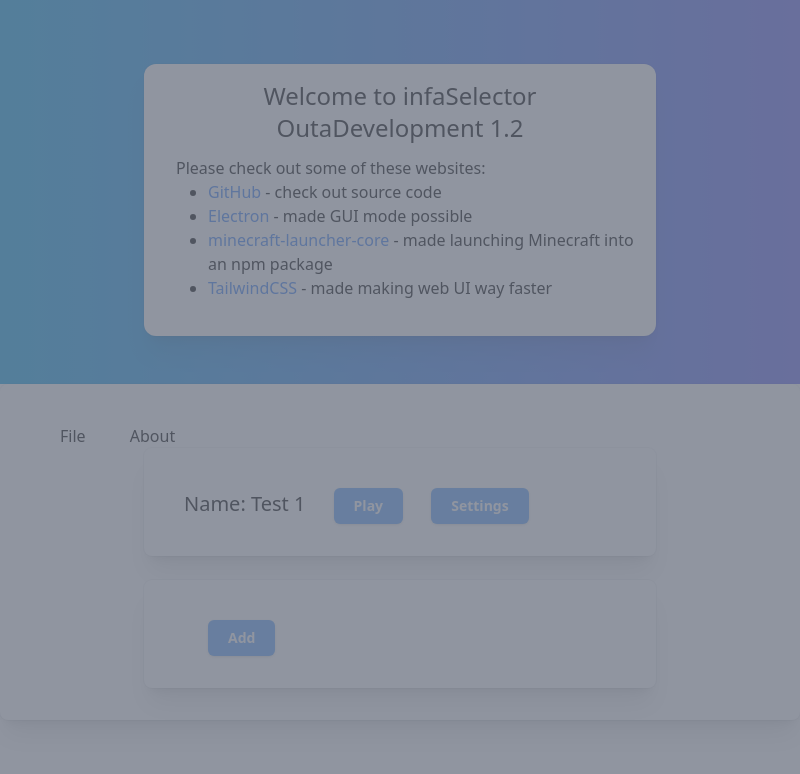
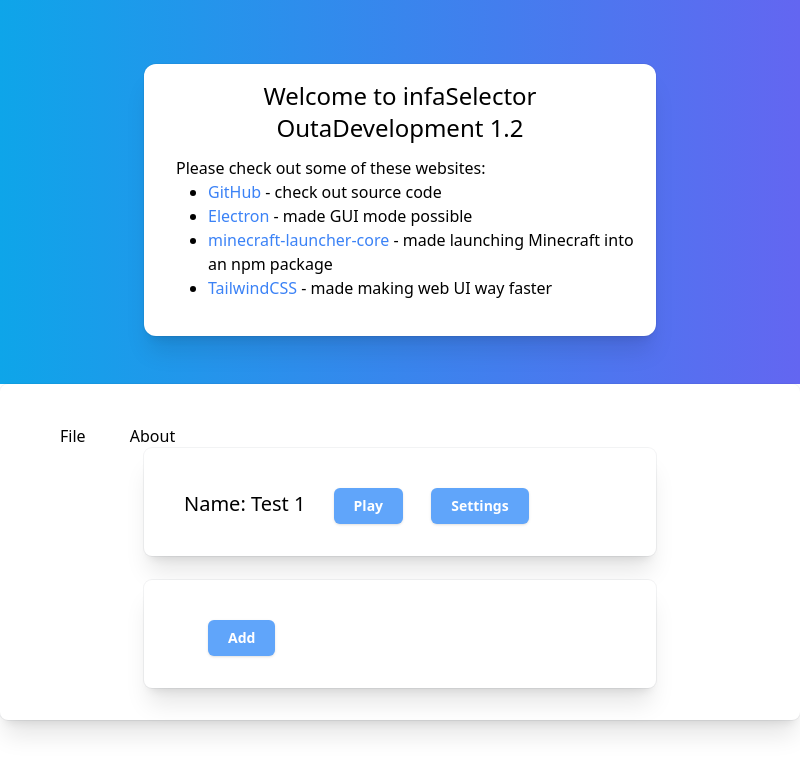
Before and after one commit to WorriedArrow/infaSelector, an Electron app: page src/index.html in a window 800 px wide. Both pictures are taken after a click on the button "Close". Drawn offline with Linux system fonts and the light colour scheme.

Commit message:
Update some stuff

```diff
--- a/src/index.html
+++ b/src/index.html
@@ -19,8 +19,8 @@
 			</div>
 		</div>
 		<div class="relative px-6 pt-10 pb-8 bg-white shadow-xl ring-1 ring-gray-900/5 sm:mx-auto sm:rounded-lg sm:px-10">
-			<button class="px-5 hover:bg-gray-300">File</button>
-			<button class="px-5 hover:bg-gray-300">About</button>
+			<button class="tab-bar-item">File</button>
+			<button class="tab-bar-item">About</button>
 			<div class="relative px-6 pt-10 pb-8 bg-white shadow-xl ring-1 ring-gray-900/5 sm:max-w-lg sm:mx-auto sm:rounded-lg sm:px-10">
 				<a class="text-xl">Name: Test 1</a>
 				<button class="btn">Play</button>
@@ -31,7 +31,7 @@
 				<button class="btn">Add</button>
 			</div>
 		</div>
-		<div class="fixed z-10 inset-0 overflow-y-auto" aria-labelledby="modal-title" role="dialog" aria-modal="true">
+		<div id="pref-parent" class="fixed z-10 inset-0 overflow-y-auto" aria-labelledby="modal-title" role="dialog" aria-modal="true">
 			<div class="flex items-end justify-center min-h-screen pt-4 px-4 pb-20 text-center sm:block sm:p-0">
 				<!--
       Background overlay, show/hide based on modal state.
@@ -43,7 +43,7 @@
         From: "opacity-100"
         To: "opacity-0"
     -->
-				<div class="fixed inset-0 bg-gray-500 bg-opacity-75 transition-opacity" aria-hidden="true"></div>
+				<div id="pref-overlay" class="fixed inset-0 bg-gray-500 bg-opacity-75 transition-opacity" aria-hidden="true"></div>
 
 				<!-- This element is to trick the browser into centering the modal contents. -->
 				<span class="hidden sm:inline-block sm:align-middle sm:h-screen" aria-hidden="true">&#8203;</span>
--- a/src/index.js
+++ b/src/index.js
@@ -20,7 +20,10 @@
 }
 
 function exitSettings() {
-	preferences.style.display = "none";
+	document.getElementById("pref-parent").style.opacity = 0;
+	document.getElementById("pref-parent").style.pointerEvents = "none";
+	// preferences.style.display = "none";
+	// document.getElementById("pref-overlay").style.display = "none";
 }
 
 function editTypef1() {
```
Also changed, not shown: package.json (+6 -3 lines), src/input.css (+7 -0 lines), 2 other files.
